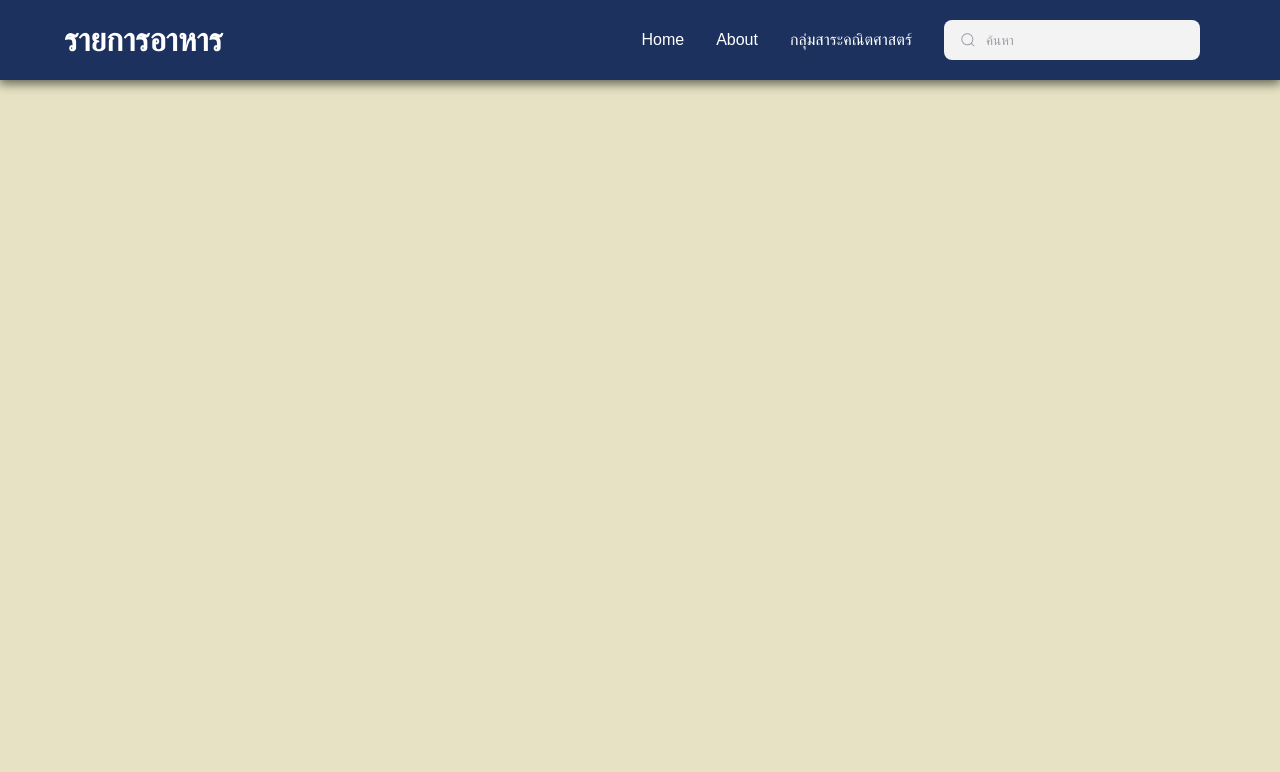
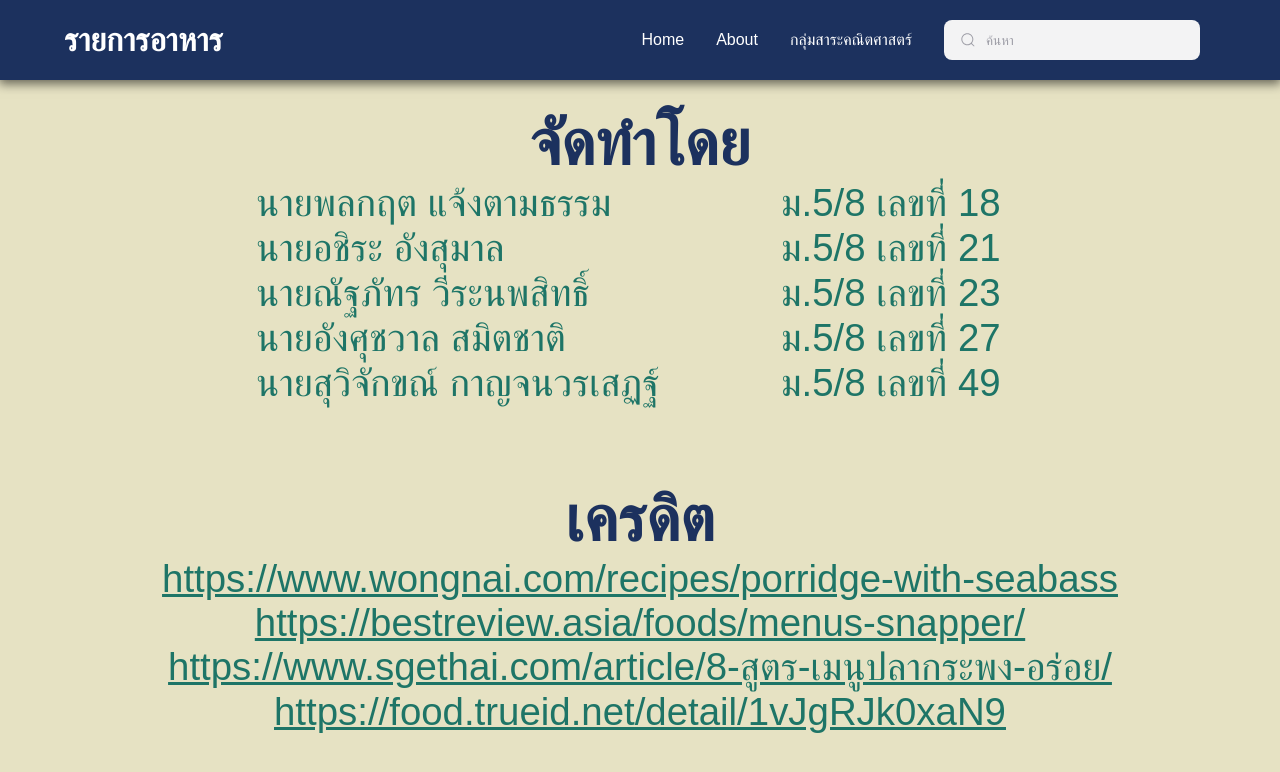
Before and after one commit to DeepAung/seabass-website, a Vue app: page /about in a window 1280 px wide. Shown: the top 772 px of the page. Built offline with nearby package versions, Linux system fonts and the light colour scheme; a web font is replaced by a local one.

Commit message:
aboutView

```diff
--- a/src/components/Navbar.vue
+++ b/src/components/Navbar.vue
@@ -13,7 +13,7 @@
     <Transition>
       <ul v-if="toggle || screenWidth > 780" class="items">
         <li><RouterLink to="/">Home</RouterLink></li>
-        <li><RouterLink to="/">About</RouterLink></li>
+        <li><RouterLink to="/about">About</RouterLink></li>
         <li><a :href="mathPath" target="_blank">กลุ่มสาระคณิตศาสตร์</a></li>
         <SearchBar class="search-bar" />
       </ul>
--- a/src/router/index.js
+++ b/src/router/index.js
@@ -1,4 +1,5 @@
 import { createRouter, createWebHistory } from "vue-router";
+import AboutView from "../views/AboutView.vue";
 import HomeView from "../views/HomeView.vue";
 import DetailView from "../views/DetailView.vue";
 
@@ -15,6 +16,11 @@ const router = createRouter({
       name: "detail",
       component: DetailView,
     },
+    {
+      path: "/about",
+      name: "about",
+      component: AboutView,
+    }
   ],
 });
 
--- /dev/null
+++ b/src/views/AboutView.vue
@@ -0,0 +1,75 @@
+<template>
+  <h1 class="head">จัดทำโดย</h1>
+  <div class="sname">
+      <li><div class="name">นายพลกฤต แจ้งตามธรรม</div>
+          <div>ม.5/8 เลขที่ 18</div></li>
+      <li><div class="name">นายอชิระ อังสุมาล</div>
+        <div>ม.5/8 เลขที่ 21</div></li>
+      <li><div class="name">นายณัฐภัทร วีระนพสิทธิ์</div>
+        <div>ม.5/8 เลขที่ 23</div></li>
+      <li><div class="name">นายอังศุชวาล สมิตชาติ</div>
+        <div>ม.5/8 เลขที่ 27</div></li>
+      <li><div class="name">นายสุวิจักขณ์ กาญจนวรเสฏฐ์</div>
+        <div>ม.5/8 เลขที่ 49</div></li>
+  </div>
+
+  <div class="credits">
+    <h1 class="head">
+        เครดิต
+    </h1>
+    <a class="link" v-for="credit in credits" :href="credit" target="_blank">
+        <li>{{ credit }}</li>
+    </a>
+  </div>
+</template>
+
+<script>
+import db from "../database.json";
+export default {
+  data() {
+    return {
+      credits: {},
+    };
+  },
+  created() {
+    this.credits = db.credits;
+  },
+};
+</script>
+
+<style scoped>
+* {
+  text-align: center;
+}
+li {
+  list-style: none;
+  font-size: 3vw;
+  color: rgb(30, 117, 103);
+}
+.sname li{
+    margin-left: 20vw;
+    display: grid;
+    grid-template-columns: 40vw 1fr;
+    gap: 1vw;
+}
+.sname li div{
+    text-align: left;
+    color: rgb(30, 117, 103);
+}
+.head {
+  font-size: 5vw;
+  margin-top: 2vw;
+  color: var(--first-color);
+}
+
+.credits {
+    margin-top: 6vw;
+}
+.credits a {
+    color: rgb(30, 117, 103);
+}
+
+.credits a:hover, .credits li:hover {
+    color: rgb(136, 164, 124);
+}
+</style>
```
